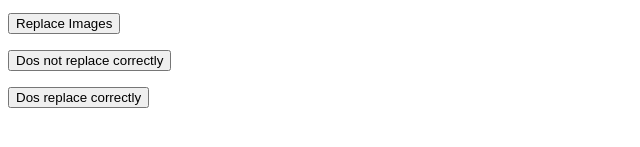
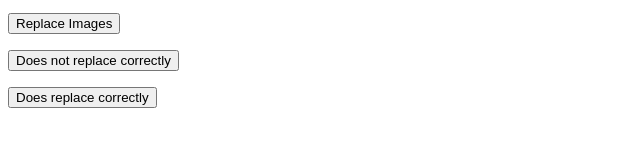
Before and after one commit to ULL-ESIT-MII-CA-1718/ejs-chapter13-DOM-examples, a website: page creating-nodes/index.html in a window 1280 px wide. Shown: the part 143-290 px from the top of the page, 0-640 px from the left. Drawn offline with Linux system fonts and the light colour scheme.

Commit message:
creating-nodes

```diff
--- a/creating-nodes/index.html
+++ b/creating-nodes/index.html
@@ -15,8 +15,8 @@
 		<img src="../imgs/hat.png" alt="Hat">.</p>
 
 	<p><button onclick="replaceImages()">Replace Images</button></p>
-	<p><button onclick="replaceImagesUp(); showExplanation();">Dos not replace correctly</button></p>
-	<p><button onclick="replaceImagesUpArray(); showExplanation();">Dos replace correctly</button></p>
+	<p><button onclick="replaceImagesUp(); showExplanation();">Does not replace correctly</button></p>
+	<p><button onclick="replaceImagesUpArray(); showExplanation();">Does replace correctly</button></p>
 
   <div id="explanation">If we started from the front, removing the
   first image would cause the list to lose its first element so
```
